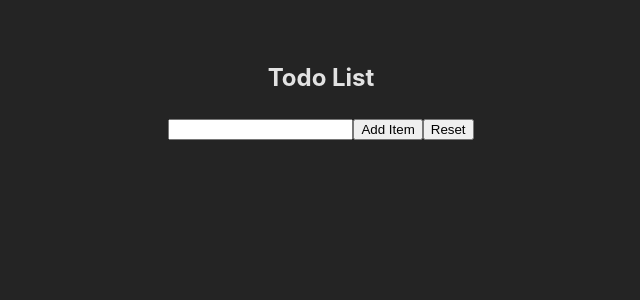
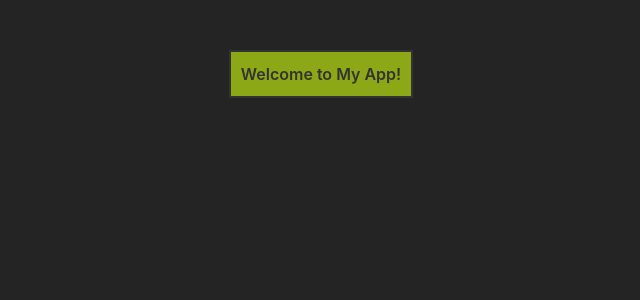
Before and after one commit to mrdnr/React-Exercise, a React (Vite) app: page / in a window 1280 px wide. Shown: the top 300 px of the page, without its empty margins (319-959 px from the left). Built offline with nearby package versions, Linux system fonts and the light colour scheme.

Commit message:
Styling Components 1

```diff
--- a/src/App.css
+++ b/src/App.css
@@ -7,3 +7,12 @@
   justify-content: center;
   gap: 5px;
 }
+
+.welcome {
+  background-color: #8da817;
+  border: 2px solid #333;
+  padding: 10px;
+  margin: 10px;
+  color: #333;
+  font-weight: 600;
+}
--- a/src/App.jsx
+++ b/src/App.jsx
@@ -1,12 +1,13 @@
 import "./App.css";
-import TodoList from "./components/TodoList";
+import Welcome from "./components/Welcome";
+
 
 
 const App = () => {
 
   return (
     <div>
-      <TodoList/>
+      <Welcome/>
     </div>
   );
 };
--- a/src/components/TodoList.jsx
+++ /dev/null
@@ -1,49 +0,0 @@
-import { useState } from 'react';
-
-const TodoList = () => {
-  const [items, setItems] = useState([]);
-  const [newItem, setNewItem] = useState('');
-
-  const handleAddItem = () => {
-    if (newItem.trim() !== '') {
-      setItems([...items, newItem.trim()]);
-      setNewItem('');
-    }
-  };
-
-  const handleReset = () => {
-    setItems([]);
-    setNewItem('');
-  };
-
-  const handleRemoveItem = (index) => {
-    const updatedItems = [...items];
-    updatedItems.splice(index, 1);
-    setItems(updatedItems);
-  };
-
-  return (
-    <div>
-      <h2>Todo List</h2>
-      <ul>
-        {items.map((item, index) => (
-          <li key={index}>
-            {item}
-            <button onClick={() => handleRemoveItem(index)}>Remove</button>
-          </li>
-        ))}
-      </ul>
-      <div>
-        <input
-          type="text"
-          value={newItem}
-          onChange={(e) => setNewItem(e.target.value)}
-        />
-        <button onClick={handleAddItem}>Add Item</button>
-        <button onClick={handleReset}>Reset</button>
-      </div>
-    </div>
-  );
-};
-
-export default TodoList;
--- /dev/null
+++ b/src/components/Welcome.jsx
@@ -0,0 +1,7 @@
+
+
+const Welcome = () => {
+  return <div className="welcome">Welcome to My App!</div>;
+};
+
+export default Welcome;
```
